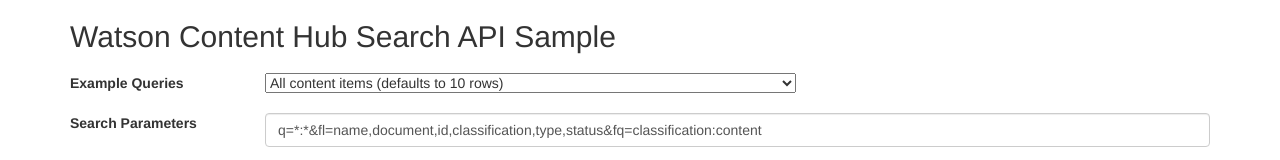
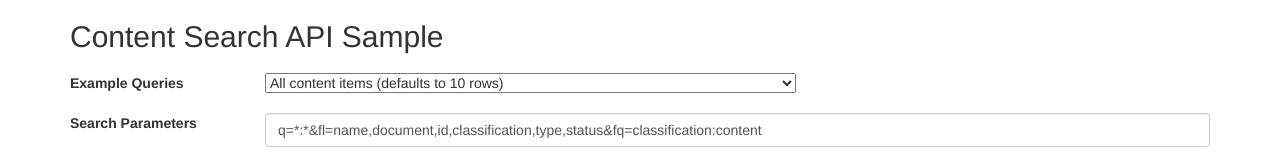
Before and after one commit to acoustic-content-samples/sample-search-api, a website: page public/authoring-search.html in a window 1280 px wide. Shown: the top 160 px of the page. Drawn offline with nearby package versions, Linux system fonts and the light colour scheme; no server answers.

Commit message:
CONT-3877 WCH -> Acoustic Content mentions

```diff
--- a/package.json
+++ b/package.json
@@ -1,7 +1,7 @@
 {
   "name": "sample-search",
   "version": "1.0.0",
-  "description": "Sample of Watson Content Hub search, with client JS and Node.js implementations.",
+  "description": "Sample of Content search, with client JS and Node.js implementations.",
   "main": "index.js",
   "author": "",
   "license": "Apache-2.0",
--- a/public/authoring-search.html
+++ b/public/authoring-search.html
@@ -2,7 +2,7 @@
 <html lang="en">
 
 <head>
-    <title>Watson Content Hub Search</title>
+    <title>Content Search</title>
     <link rel="stylesheet" href="https://maxcdn.bootstrapcdn.com/bootstrap/3.3.7/css/bootstrap.min.css">
     <script src="https://ajax.googleapis.com/ajax/libs/jquery/3.1.1/jquery.min.js"></script>
     <script src="https://maxcdn.bootstrapcdn.com/bootstrap/3.3.7/js/bootstrap.min.js"></script>
@@ -19,7 +19,7 @@
 
 <body class="container">
     <div class="text-left" style="padding-bottom: 10px;">
-        <h2 class="color-a">Watson Content Hub Search API Sample</h2>
+        <h2 class="color-a">Content Search API Sample</h2>
     </div>
     <div class="form-group row">
         <div class="col-xs-2">
```
Also changed, not shown: public/delivery-search.html (+2 -2 lines), public/index-nodejs-search.html (+2 -2 lines), README.md.
